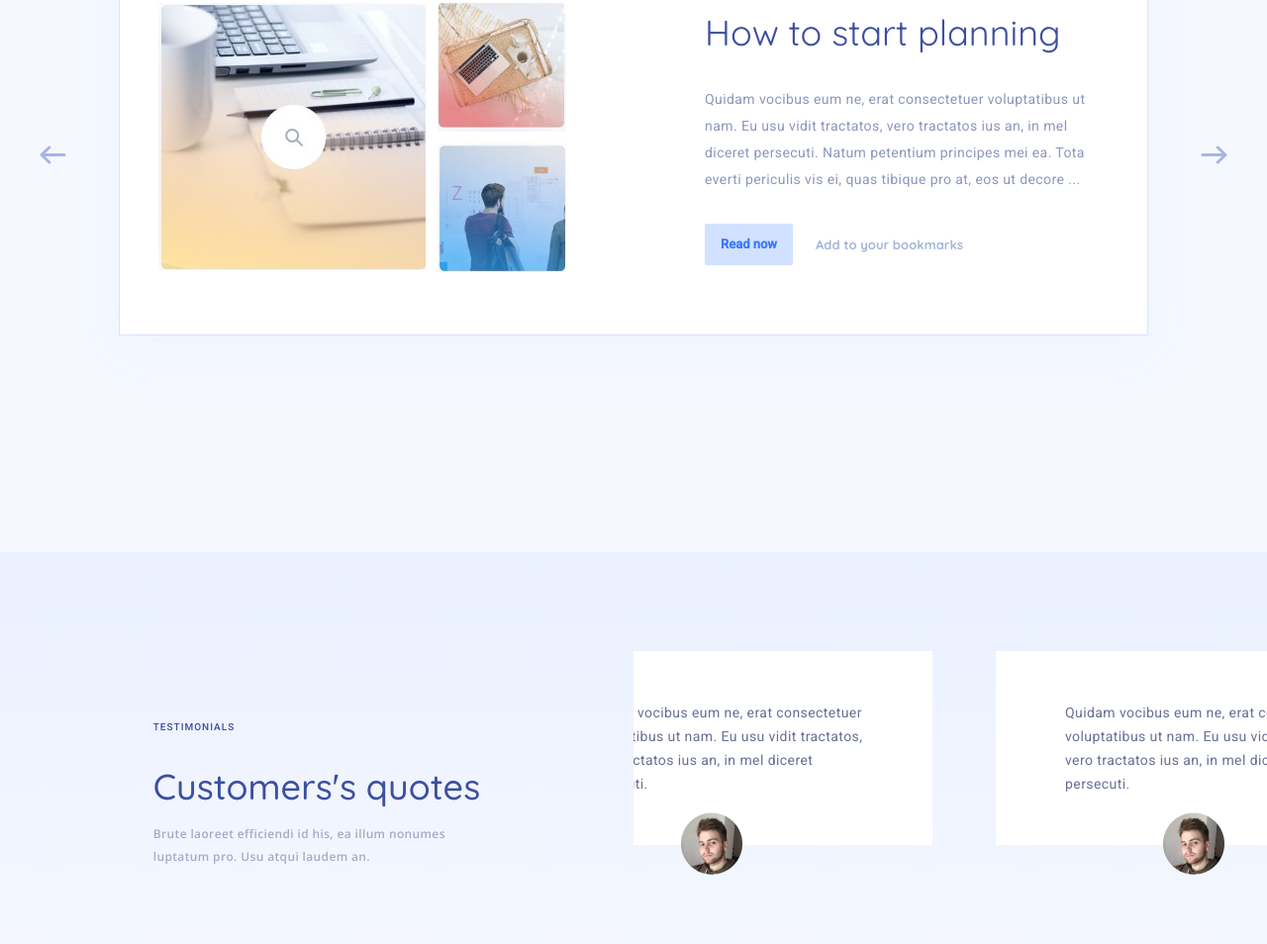
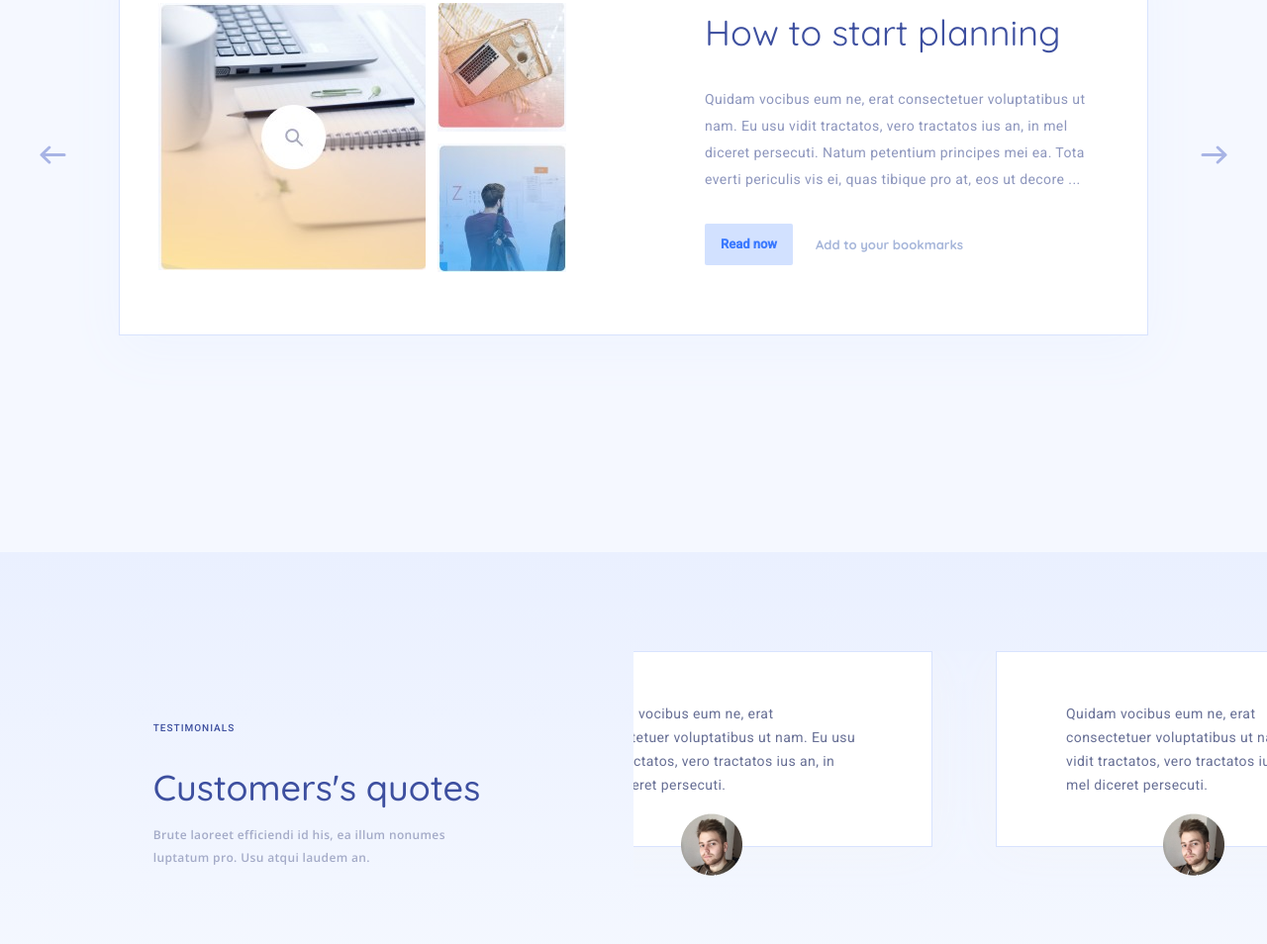
Before and after one commit to Daniil-gavrilooov/freebie__work, a plain HTML site: page app/index.html in a window 1280 px wide. Shown: the part 3383-4337 px from the top of the page at 99% size. Drawn offline with nearby package versions, Linux system fonts and the light colour scheme.

Commit message:
add bgand box-shadow  to coments__slider-item

```diff
--- a/app/scss/_coments.scss
+++ b/app/scss/_coments.scss
@@ -7,7 +7,7 @@
         justify-content: center;
         // gap: 132px;
     }
-    &__info{
+    &__info {
         max-width: 333px;
         margin-left: auto;
     }
@@ -45,6 +45,8 @@
     &__slider-item {
         padding: 50px 70px;
         background: #fff;
+        border: 1px solid #d8e3fe;
+        box-shadow: 0px 5px 50px #f3f5fa;
         max-width: 423px;
         margin: 0 32px;
         margin-bottom: 78px;
@@ -58,9 +60,9 @@
         color: #676f95;
         max-width: 283px;
         position: relative;
-        &::after{
+        &::after {
             position: absolute;
-            content: '';
+            content: "";
             width: 62px;
             height: 63px;
             left: 35%;
```
Also changed, not shown: app/css/style.min.css.
